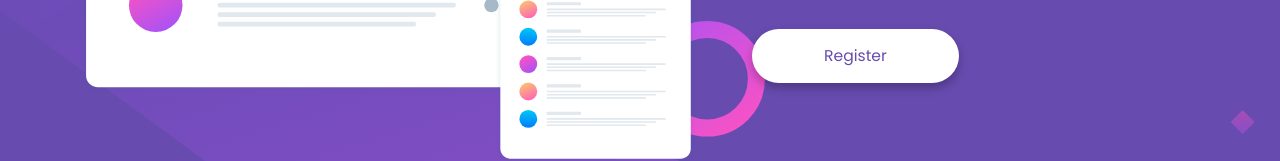
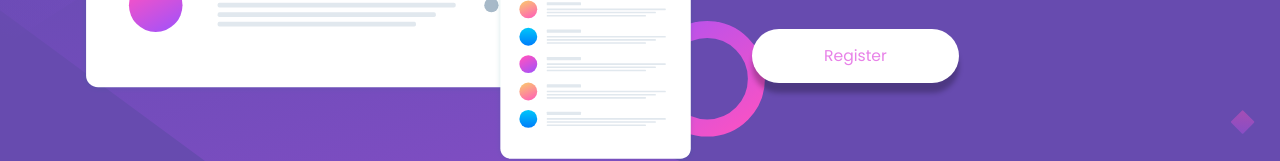
Before and after one commit to elisilk/huddle-landing-page-with-single-introductory-section, a plain HTML site: page index.html in a window 1280 px wide. In both pictures the pointer is over the link "Register". Shown: the part 487-648 px from the top of the page. Drawn offline with nearby package versions, Linux system fonts and the light colour scheme.

```diff
--- a/style.css
+++ b/style.css
@@ -91,10 +91,7 @@ main {
 
 .btn,
 .btn:link,
-.btn:visited,
-.btn:focus,
-.btn:hover,
-.btn:active {
+.btn:visited {
   font-family: var(--ff-headings);
   display: inline-block;
   color: var(--clr-violet);
@@ -104,6 +101,15 @@ main {
   padding: 0.875rem 4.5rem;
   border-radius: 100vmax;
   box-shadow: 0px 5px 10px rgb(0 0 0 / 25%);
+  transition: all 0.25s ease;
+}
+
+.btn:focus,
+.btn:hover,
+.btn:active {
+  color: var(--clr-magenta);
+  box-shadow: 0px 10px 5px rgb(0 0 0 / 25%);
+  //background-color: var(--clr-neutral-400);
 }
 
 .social-icons {
```
Also changed, not shown: screenshot.png (added), 3 other files.
